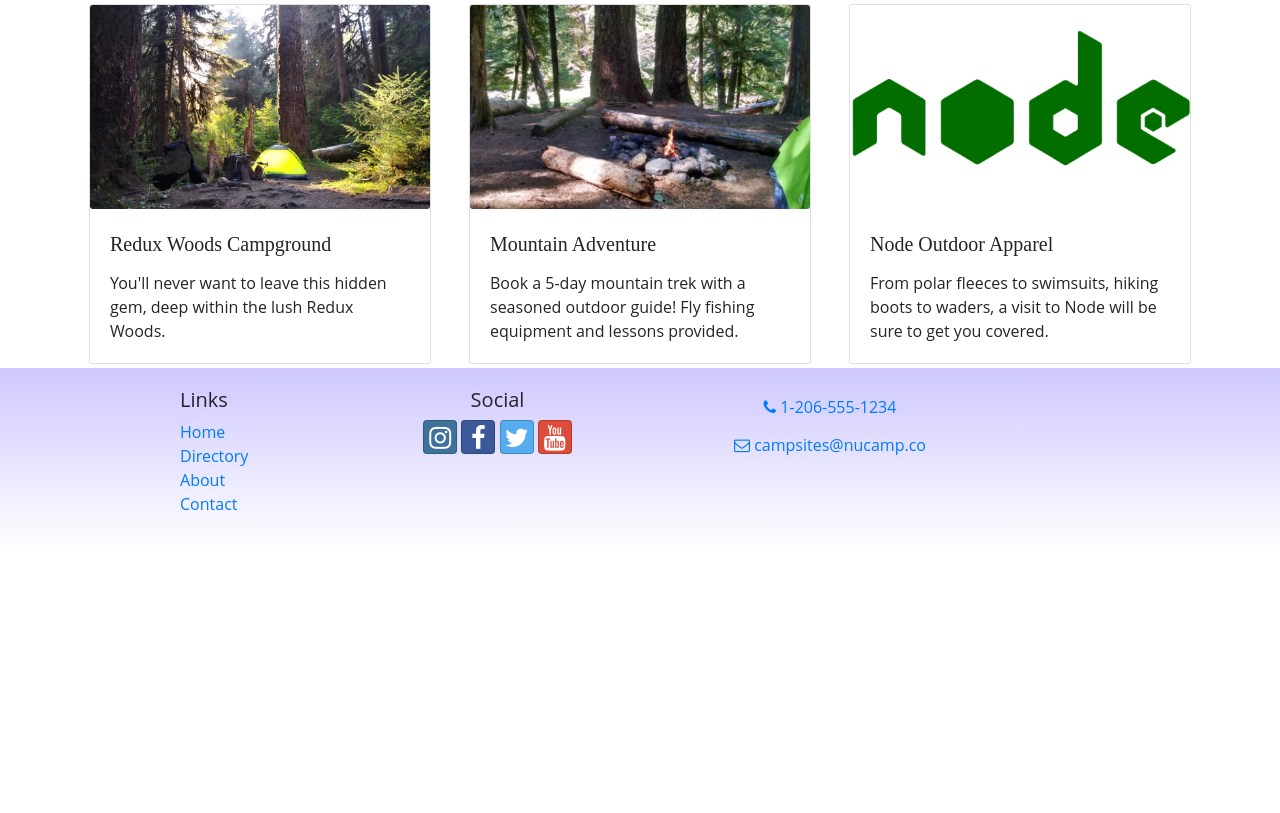
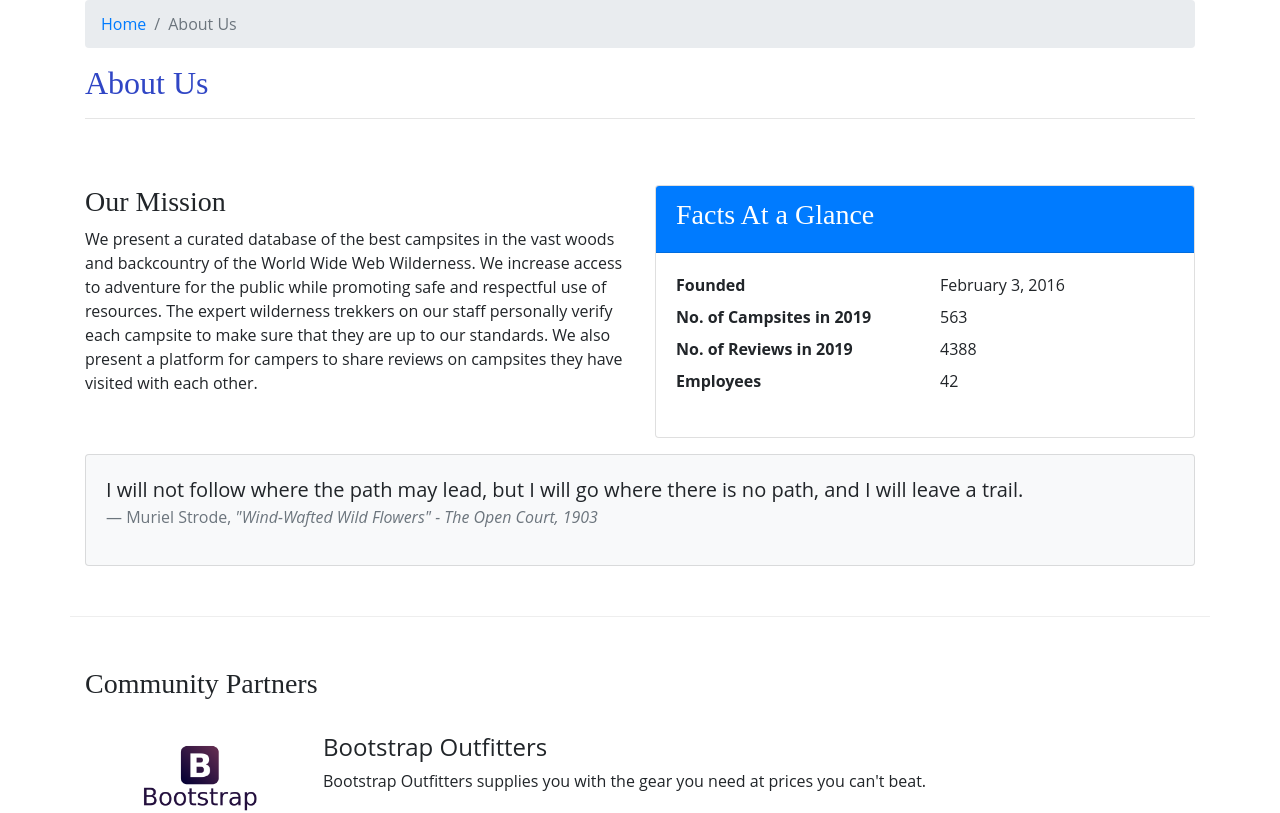
Before and after one commit to Joel-Duggan/nucamp-react, a React (Create React App) app: page /aboutus in a window 1280 px wide. Before the commit this address led to /home. Shown: the part 220-1033 px from the top of the page. Before the commit the page ends 800 px from the top, so only its background shows below. Built offline with nearby package versions, Linux system fonts and the light colour scheme.

Commit message:
Week 3 Workshop

```diff
--- /dev/null
+++ b/src/components/AboutComponent.js
@@ -0,0 +1,101 @@
+import React from 'react';
+import { Breadcrumb, BreadcrumbItem, Card, CardBody, CardHeader, Media } from 'reactstrap';
+import { Link } from 'react-router-dom';
+
+function RenderPartner({partner}) {
+
+    if (partner) {
+        return (
+            <React.Fragment>
+                <Media object src={partner.image} alt={partner.name} width="150"/>
+                <Media body className="ml-5 mb-4">
+                    <Media heading>{partner.name}</Media>
+                    {partner.description}
+                </Media>
+            </React.Fragment>
+        );
+    } else {
+        return (
+            <div></div>
+        );
+    }
+
+}
+
+
+function About(props) {
+
+    const partners = props.partners.map(partner => {
+        return (
+
+            <Media tag="li" key={partner.id}>
+                <RenderPartner partner={partner}/>
+            </Media>
+        );
+    });
+
+    return (
+        <div className="container">
+            <div className="row">
+                <div className="col">
+                    <Breadcrumb>
+                        <BreadcrumbItem><Link to="/home">Home</Link></BreadcrumbItem>
+                        <BreadcrumbItem active>About Us</BreadcrumbItem>
+                    </Breadcrumb>
+                    <h2>About Us</h2>
+                    <hr />
+                </div>
+            </div>
+            <div className="row row-content">
+                <div className="col-sm-6">
+                    <h3>Our Mission</h3>
+                    <p>We present a curated database of the best campsites in the vast woods and backcountry of the World Wide Web Wilderness. We increase access to adventure for the public while promoting safe and respectful use of resources. The expert wilderness trekkers on our staff personally verify each campsite to make sure that they are up to our standards. We also present a platform for campers to share reviews on campsites they have visited with each other.</p>
+                </div>
+                <div className="col-sm-6">
+                    <Card>
+                        <CardHeader className="bg-primary text-white"><h3>Facts At a Glance</h3></CardHeader>
+                        <CardBody>
+                            <dl className="row">
+                                <dt className="col-6">Founded</dt>
+                                <dd className="col-6">February 3, 2016</dd>
+                                <dt className="col-6">No. of Campsites in 2019</dt>
+                                <dd className="col-6">563</dd>
+                                <dt className="col-6">No. of Reviews in 2019</dt>
+                                <dd className="col-6">4388</dd>
+                                <dt className="col-6">Employees</dt>
+                                <dd className="col-6">42</dd>
+                            </dl>
+                        </CardBody>
+                    </Card>
+                </div>
+                <div className="col">
+                    <Card className="bg-light mt-3">
+                        <CardBody>
+                            <blockquote className="blockquote">
+                                <p className="mb-0">I will not follow where the path may lead, but I will go where there is no path, and I will leave a trail.</p>
+                                <footer className="blockquote-footer">Muriel Strode,{' '}
+                                    <cite title="Source Title">"Wind-Wafted Wild Flowers" -
+                                    The Open Court, 1903</cite>
+                                </footer>
+                            </blockquote>
+                        </CardBody>
+                    </Card>
+                </div>
+            </div>
+            <div className="row row-content">
+                <div className="col-12">
+                    <h3>Community Partners</h3>
+                </div>
+                <div className="col mt-4">
+                    <Media list>
+                        {partners}
+                    </Media>
+                </div>
+            </div>
+        </div>
+    );
+}
+
+
+
+export default About;
--- a/src/components/MainComponent.js
+++ b/src/components/MainComponent.js
@@ -4,6 +4,7 @@
 import Directory from './DirectoryComponent';
 import { CAMPSITES } from '../shared/campsites';
 import Home from './HomeComponent';
+import About from './AboutComponent';
 import Contact from './ContactComponent';
 import { Switch, Route, Redirect } from 'react-router-dom';
 import CampsiteInfo from './CampsiteInfoComponent';
@@ -51,6 +52,7 @@
                     <Route path='/home' component={HomePage} />
                     <Route exact path='/directory' render={() => <Directory campsites={this.state.campsites} />} />
                     <Route path='/directory/:campsiteId' component={CampsiteWithId} />
+                    <Route exact path='/aboutus' render= {() => <About partners={this.state.partners} />} />
                     <Route exact path='/contactus' component={Contact} />
                     <Redirect to='/home' />
                 </Switch>
```
